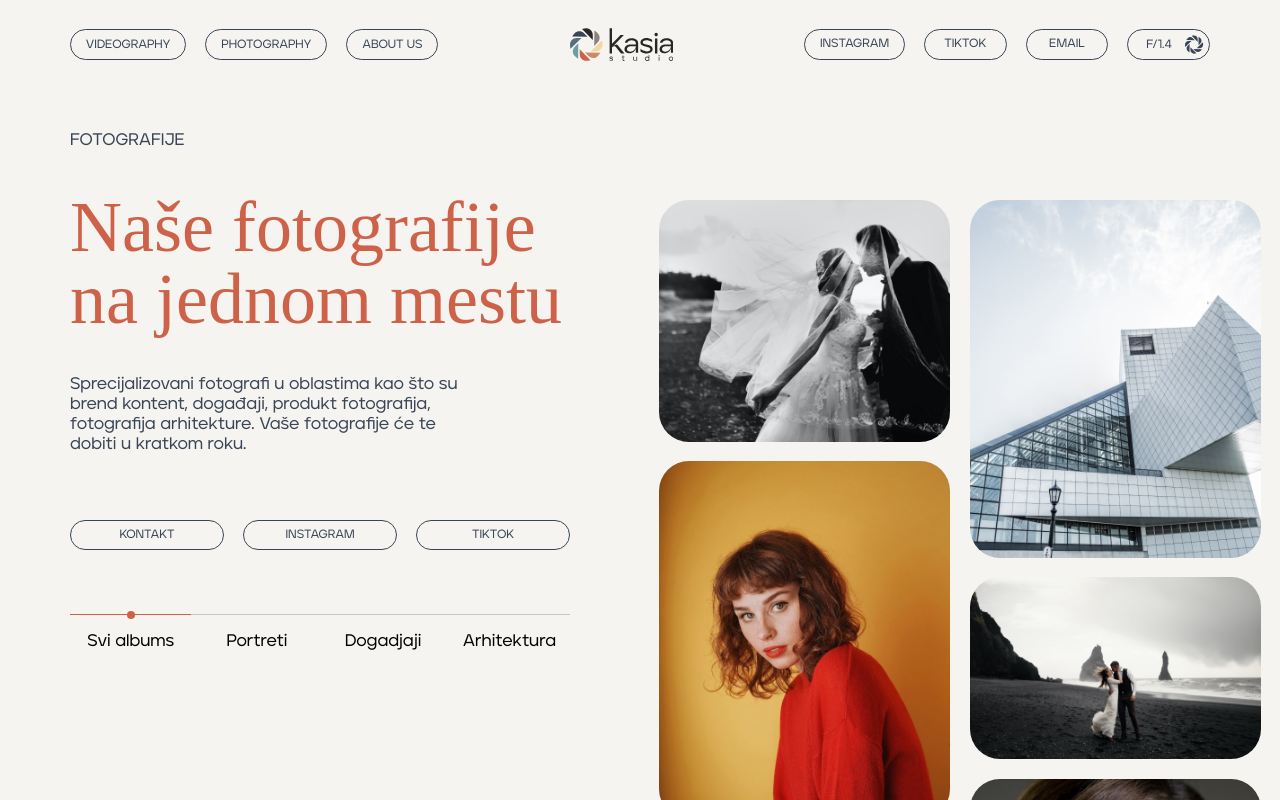
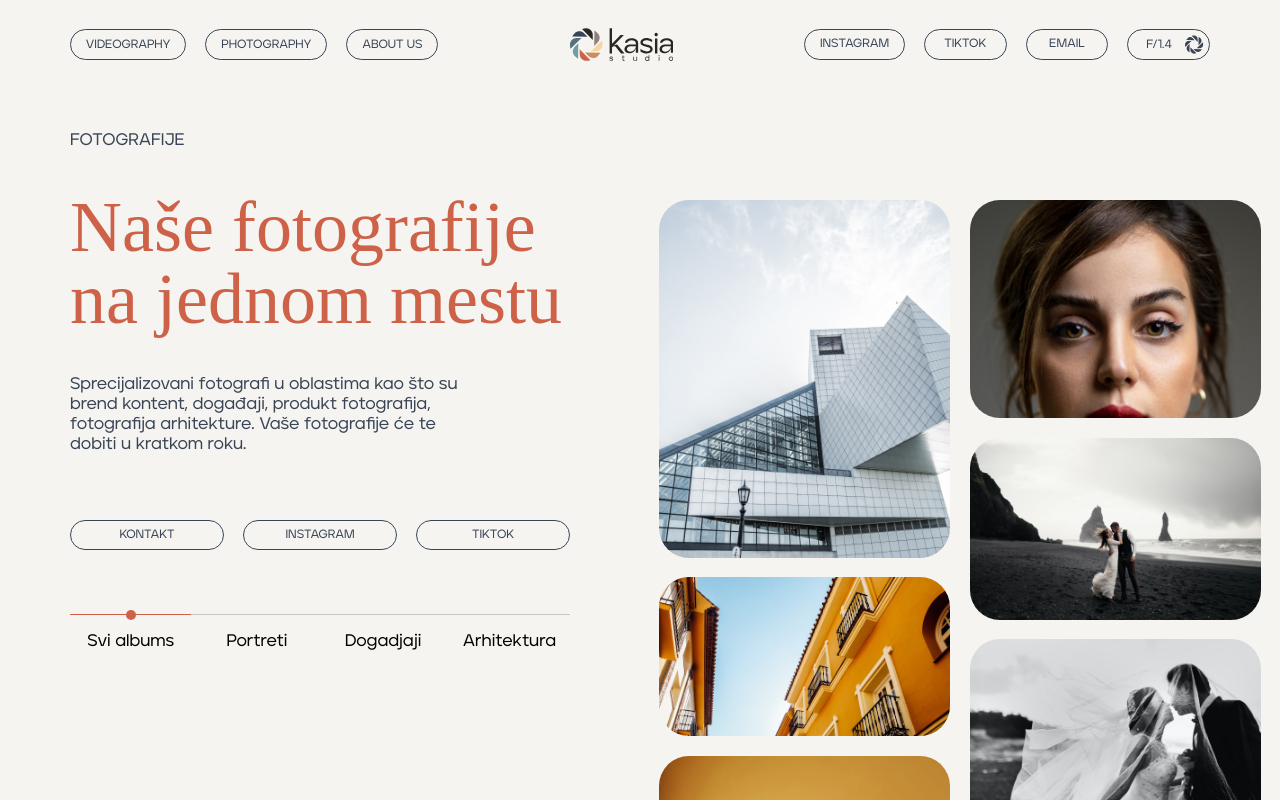
Before and after one commit to disko998/kasia, a Next.js app: page /photography in a window 1280 px wide. Shown: the top 800 px of the page. Built offline with nearby package versions, Linux system fonts and the light colour scheme; a web font is replaced by a local one.

Commit message:
categories animation

```diff
--- a/src/assets/photography.ts
+++ b/src/assets/photography.ts
@@ -4,16 +4,41 @@ import image3 from '../../public/images/photography/3.jpg'
 import image4 from '../../public/images/photography/4.jpg'
 import image5 from '../../public/images/photography/5.jpg'
 import image6 from '../../public/images/photography/6.jpg'
+import image7 from '../../public/images/photography/2.jpg'
+import image8 from '../../public/images/photography/4.jpg'
+import image9 from '../../public/images/photography/6.jpg'
+import image10 from '../../public/images/photography/5.jpg'
 
-enum PhotographyCategories {
+export enum PhotographyCategories {
   ALL = 'Svi albums',
   PORTRETI = 'Portreti',
   DOGADJAJI = 'Dogadjaji',
   ARHITEKTURA = 'Arhitektura'
 }
 
-const data = {
-  [PhotographyCategories.PORTRETI]: [image1, image2, image3]
+const photoData = {
+  [PhotographyCategories.ALL]: [
+    image1,
+    image2,
+    image3,
+    image4,
+    image5,
+    image6,
+    image7,
+    image8,
+    image9,
+    image10
+  ],
+  [PhotographyCategories.PORTRETI]: [image1, image2, image3],
+  [PhotographyCategories.DOGADJAJI]: [
+    image1,
+    image2,
+    image3,
+    image5,
+    image4,
+    image8
+  ],
+  [PhotographyCategories.ARHITEKTURA]: [image6, image9, image3, image2, image10]
 }
 
-export default data
+export default photoData
--- a/src/components/Categories.tsx
+++ b/src/components/Categories.tsx
@@ -1,5 +1,6 @@
 import Button from '@/components/buttons/Button'
 import classNames from 'classnames'
+import { motion } from 'framer-motion'
 
 type Props = {
   categories: string[]
@@ -18,13 +19,17 @@ export default function Categories({ categories, selected, onClick }: Props) {
           onClick={() => onClick(category)}
           className={classNames(
             'relative flex-1 py-[15px] text-black duration-300 dark:text-white',
-            {
-              [activeClasses]: selected === category
-            }
+            {}
           )}
           key={category}
         >
           {category}
+          {selected === category && (
+            <motion.div
+              layoutId="buttonUpperLine"
+              className="before absolute top-[-1px] flex h-[1px] w-full items-center justify-center bg-red-orange before:absolute before:h-2 before:w-2 before:rounded-full before:bg-red-orange"
+            />
+          )}
         </button>
       ))}
     </div>
--- a/src/pages/photography.tsx
+++ b/src/pages/photography.tsx
@@ -5,7 +5,6 @@ import PageLayout from '@/components/layout/PageLayout'
 import Image from 'next/image'
 import { useState } from 'react'
 import { motion } from 'framer-motion'
-import classNames from 'classnames'
 
 import image1 from '../../public/images/photography/1.jpg'
 import image2 from '../../public/images/photography/2.jpg'
@@ -13,13 +12,8 @@ import image3 from '../../public/images/photography/3.jpg'
 import image4 from '../../public/images/photography/4.jpg'
 import image5 from '../../public/images/photography/5.jpg'
 import image6 from '../../public/images/photography/6.jpg'
-
-enum PhotographyCategories {
-  ALL = 'Svi albums',
-  PORTRETI = 'Portreti',
-  DOGADJAJI = 'Dogadjaji',
-  ARHITEKTURA = 'Arhitektura'
-}
+import classNames from 'classnames'
+import photoData, { PhotographyCategories } from '@/assets/photography'
 
 const categories = [
   PhotographyCategories.ALL,
@@ -33,6 +27,7 @@ export default function Photography() {
     PhotographyCategories.ALL
   )
   const [showDropdown, setShowDropdown] = useState(false)
+  const [activeImg, setActiveImg] = useState()
 
   return (
     <PageLayout hideFooter>
@@ -122,28 +117,24 @@ export default function Photography() {
 
         <section className="mt-10 grid w-full grid-cols-1 gap-4 overflow-hidden p-4 sm:grid-cols-2 lg:mt-0 lg:w-[50%] lg:pt-[200px]">
           <div className="flex flex-col gap-4">
-            {[image4, image3, image2, image4, image3, image2].map(
-              (image, i) => (
+            {photoData[category].map((image, i) => (
               <Image
                 key={i}
                 className="cursor-zoom-in overflow-hidden rounded-[30px] transition-transform duration-500 hover:scale-[1.02]"
                 src={image}
                 alt="slika"
               />
-              )
-            )}
+            ))}
           </div>
-          <div className="flex flex-col gap-4">
-            {[image1, image6, image5, image1, image6, image5].map(
-              (image, i) => (
+          <div className="flex flex-col-reverse gap-4">
+            {photoData[category].map((image, i) => (
               <Image
                 className="cursor-zoom-in overflow-hidden rounded-[30px] transition-transform duration-500 hover:scale-[1.02]"
                 src={image}
                 alt="slika"
                 key={i}
               />
-              )
-            )}
+            ))}
           </div>
         </section>
       </div>
```
Lines whose indentation alone changed are shown as unchanged.
